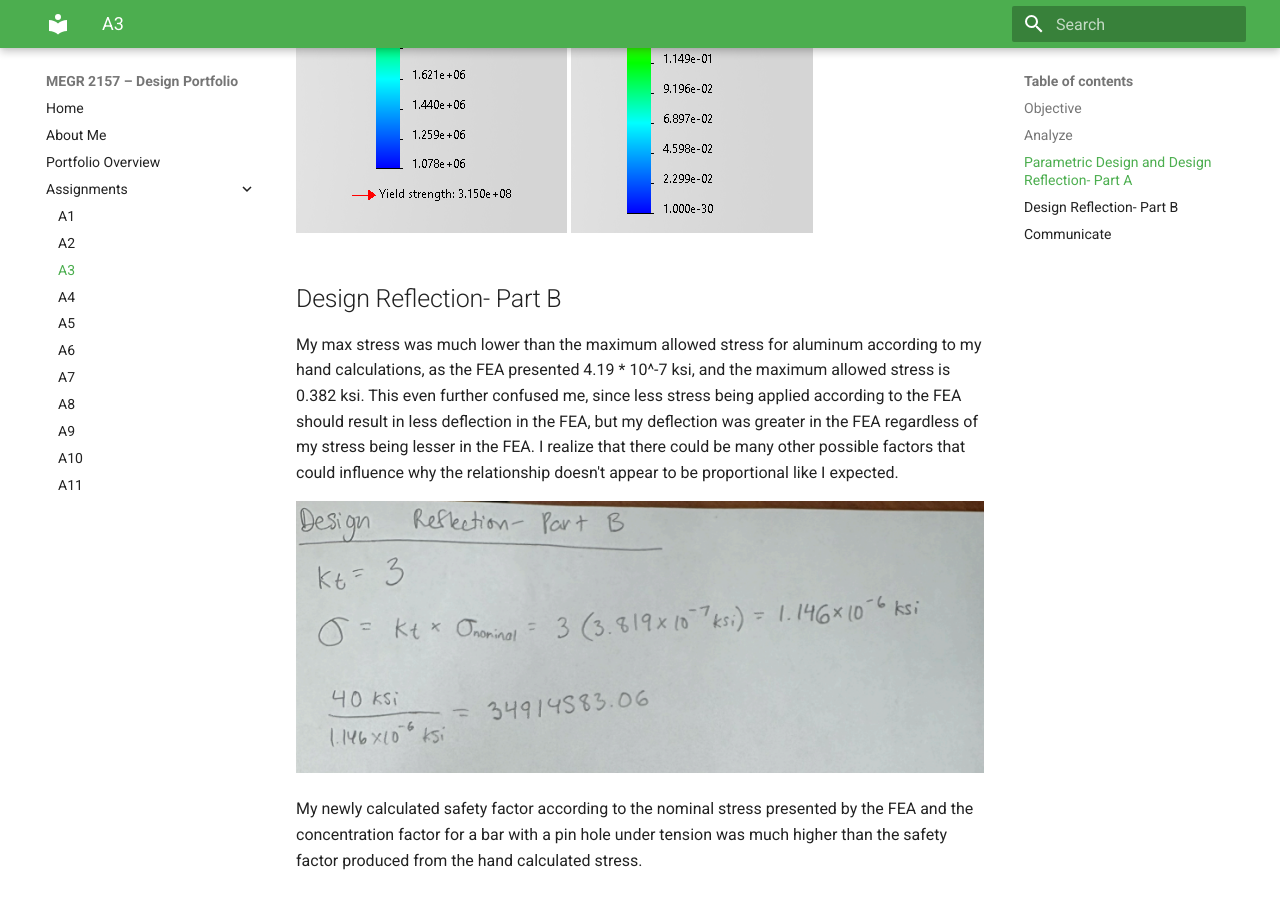
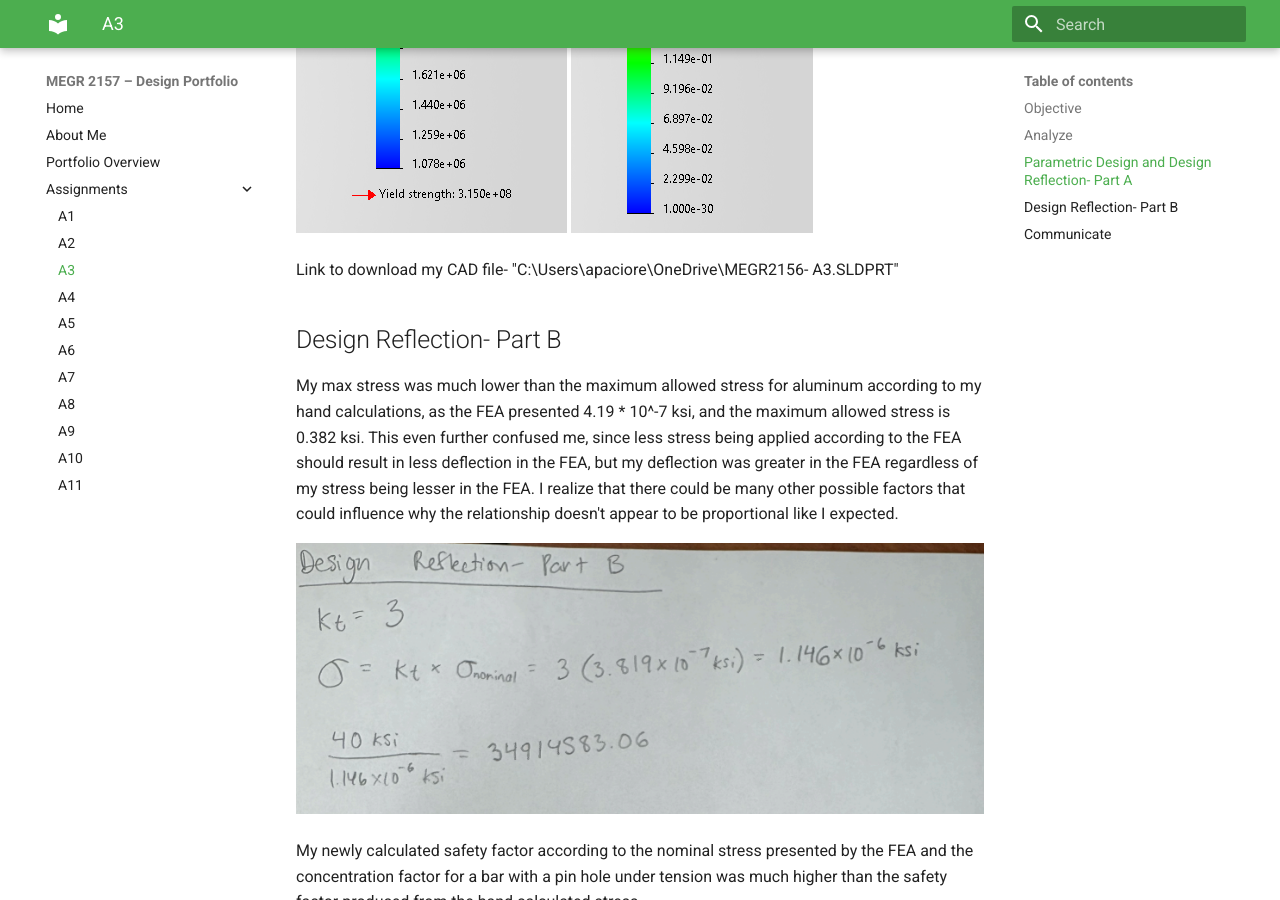
Before and after one commit to apaciore/megr2156-portfolio, an MkDocs documentation site: the page built from docs/assignments/A03/index.md, in a window 1280 px wide and 900 px high, scrolled down 4231 px. Built offline with MkDocs 1.6.1 and Material for MkDocs 9.7.7, drawn with Linux system fonts in a browser that asks for light colours.

Commit message:
Add CAD file download link in assignment A3
Added a link to download the CAD file for assignment A3.

```diff
--- a/docs/assignments/A03/index.md
+++ b/docs/assignments/A03/index.md
@@ -23,6 +23,9 @@ There was a strong discrepancy between the hand calculations and FEA. To be comp
 ![cad7](https://github.com/apaciore/megr2156-portfolio/blob/main/docs/assignments/A03/Screenshot%202026-09-09%20204129.png)
 ![cad8](https://github.com/apaciore/megr2156-portfolio/blob/main/docs/assignments/A03/Screenshot%202026-09-09%20204142.png)
 
+Link to download my CAD file- "C:\Users\apaciore\OneDrive\MEGR2156- A3.SLDPRT"
+
+
 ## Design Reflection- Part B
 
 My max stress was much lower than the maximum allowed stress for aluminum according to my hand calculations, as the FEA presented 4.19 * 10^-7 ksi, and the maximum allowed stress is 0.382 ksi. This even further confused me, since less stress being applied according to the FEA should result in less deflection in the FEA, but my deflection was greater in the FEA regardless of my stress being lesser in the FEA. I realize that there could be many other possible factors that could influence why the relationship doesn't appear to be proportional like I expected.
```
